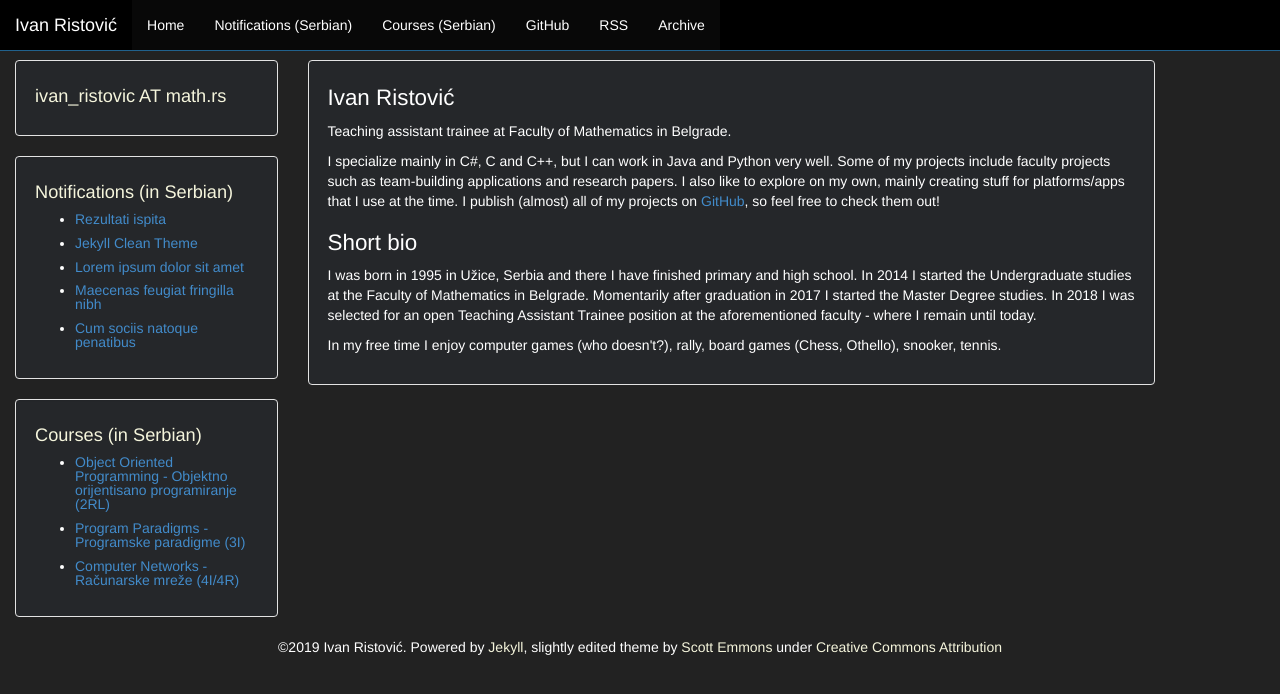
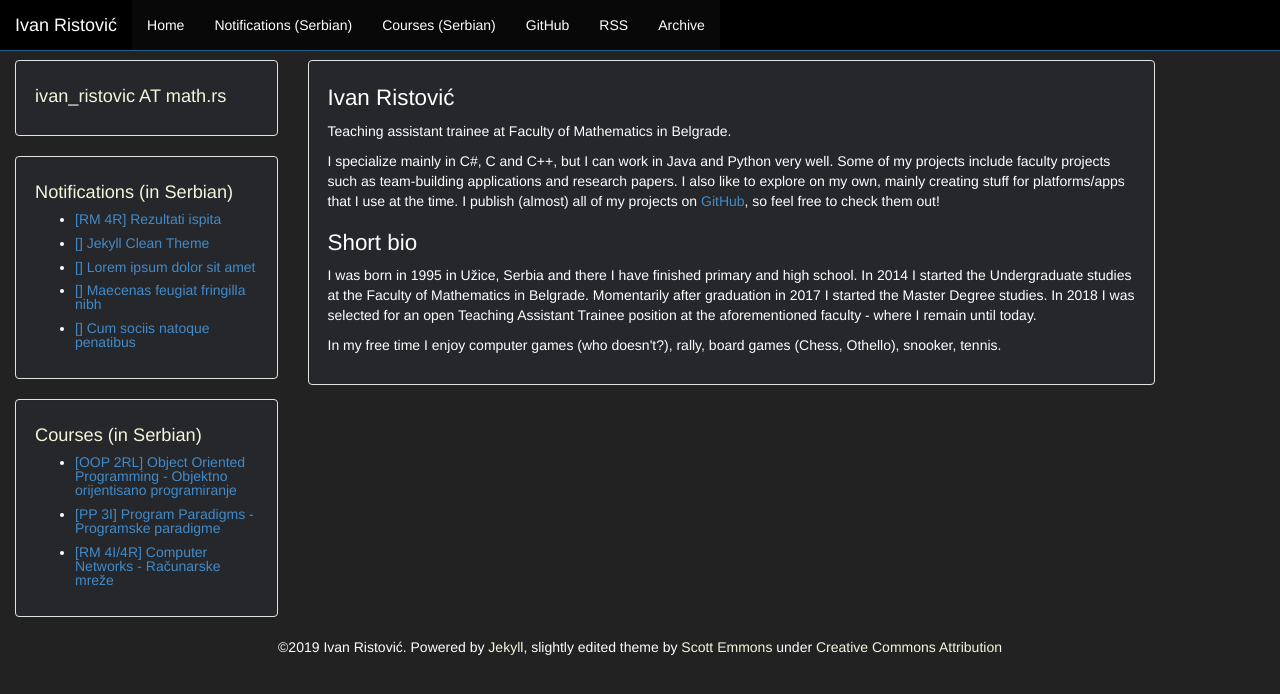
Before and after one commit to ivan-ristovic/ivan-ristovic.github.io, a Jekyll site: the page built from index.html, in a window 1280 px wide. Shown: the top 694 px of the page. Built offline with Jekyll 4.4.1, drawn with Linux system fonts in a browser that asks for light colours.

Commit message:
Add tags in course list

```diff
--- a/_includes/courses-list.html
+++ b/_includes/courses-list.html
@@ -1,6 +1,6 @@
 <h1>Courses (in Serbian)</h1>
 <ul>
-  <li><a href="{{ site.baseurl }}/courses/oop">Object Oriented Programming - Objektno orijentisano programiranje (2RL)</a></li>
-  <li><a href="http://www.programskijezici.matf.bg.ac.rs/ProgramskeParadigmeI.html">Program Paradigms - Programske paradigme (3I)</a></li>
-  <li><a href="{{ site.baseurl }}/courses/rm">Computer Networks - Računarske mreže (4I/4R)</a></li>
+  <li><a href="{{ site.baseurl }}/courses/oop">[OOP 2RL] Object Oriented Programming - Objektno orijentisano programiranje</a></li>
+  <li><a href="http://www.programskijezici.matf.bg.ac.rs/ProgramskeParadigmeI.html">[PP 3I] Program Paradigms - Programske paradigme</a></li>
+  <li><a href="{{ site.baseurl }}/courses/rm">[RM 4I/4R] Computer Networks - Računarske mreže</a></li>
 </ul>
--- a/_includes/sidebar.html
+++ b/_includes/sidebar.html
@@ -6,7 +6,7 @@
     <h1>Notifications (in Serbian)</h1>
     <ul>
         {% for post in site.posts limit:5 %}
-          <li><a href="{{ site.baseurl}}{{ post.url }}">{{ post.title }}</a></li>
+          <li><a href="{{ site.baseurl}}{{ post.url }}">[{{ post.course }}] {{ post.title }}</a></li>
         {% endfor %}
     </ul>
 </div>
```
